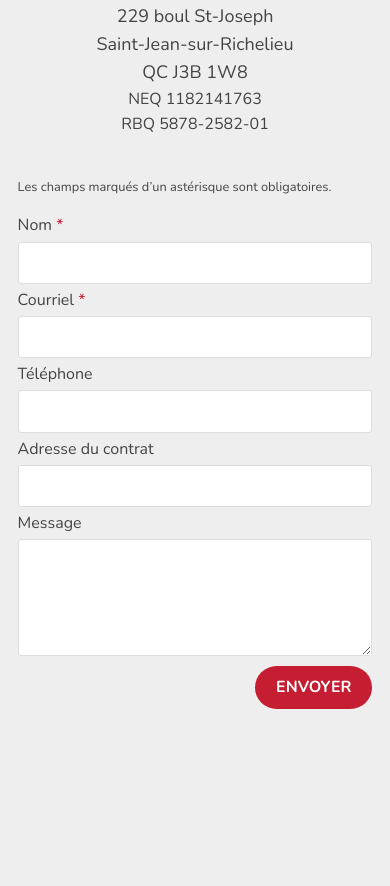
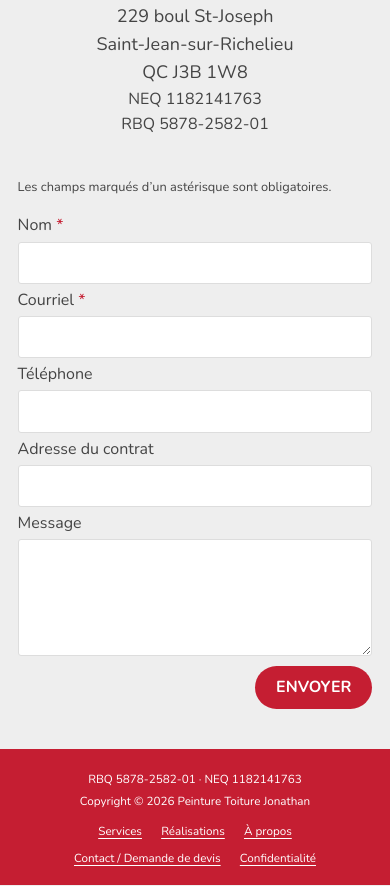
Before and after one commit to vezinaca/peinturetoiturejonathan, an Astro site: page / in a window 390 px wide. Shown: the part 5318-6204 px from the top of the page. Built offline with nearby package versions, Linux system fonts and the light colour scheme; Astro itself is replaced by a stand-in of ours.

Commit message:
Reduce empty contact space to 40px above footer

```diff
--- a/src/styles/global.css
+++ b/src/styles/global.css
@@ -113,7 +113,7 @@ h1, h2, h3 { line-height: 1.25; font-weight: 700; }
 .about-copy p { font-size: 1.25rem; max-width: 650px; }
 .about-copy .pill-button { margin-top: .7rem; }
 
-.contact-section { padding: 2.1rem max(1rem, 4vw) 3rem; background: var(--paper); }
+.contact-section { padding: 2.1rem max(1rem, 4vw) 40px; background: var(--paper); }
 .contact-section > h2 { margin-bottom: 2rem; text-align: center; font-size: clamp(2rem, 3.4vw, 3rem); }
 .contact-layout { max-width: 980px; margin: 0 auto; display: grid; grid-template-columns: .9fr 1.1fr; gap: clamp(2rem, 6vw, 5rem); }
 .contact-details { display: flex; flex-direction: column; align-items: flex-end; text-align: right; gap: 1.5rem; }
@@ -125,7 +125,7 @@ h1, h2, h3 { line-height: 1.25; font-weight: 700; }
 .contact-details address { font-style: normal; font-size: 1.125rem; }
 .contact-details p { margin-bottom: 0; font-size: 1rem; }
 .email-block > a { color: var(--ink); }
-.quote-form-wrap { min-height: calc(100svh - 4rem); }
+.quote-form-wrap { min-width: 0; }
 .quote-form-wrap h3 { margin-bottom: .2rem; }
 .form-note { margin-bottom: .7rem; font-size: .8rem; }
 .quote-form-wrap form { display: grid; grid-template-columns: 1fr; }
@@ -196,7 +196,7 @@ h1, h2, h3 { line-height: 1.25; font-weight: 700; }
   .about-section { grid-template-columns: 1fr; }
   .about-photo { min-height: 290px; max-height: 420px; }
   .about-copy { padding: 2rem 1.2rem 2.5rem; }
-  .contact-section { padding: 2rem 1.1rem; }
+  .contact-section { padding: 2rem 1.1rem 40px; }
   .contact-layout { grid-template-columns: 1fr; gap: 2.6rem; max-width: 560px; }
   .contact-details { align-items: center; text-align: center; }
   .regional-phones li { justify-content: center; }
```
